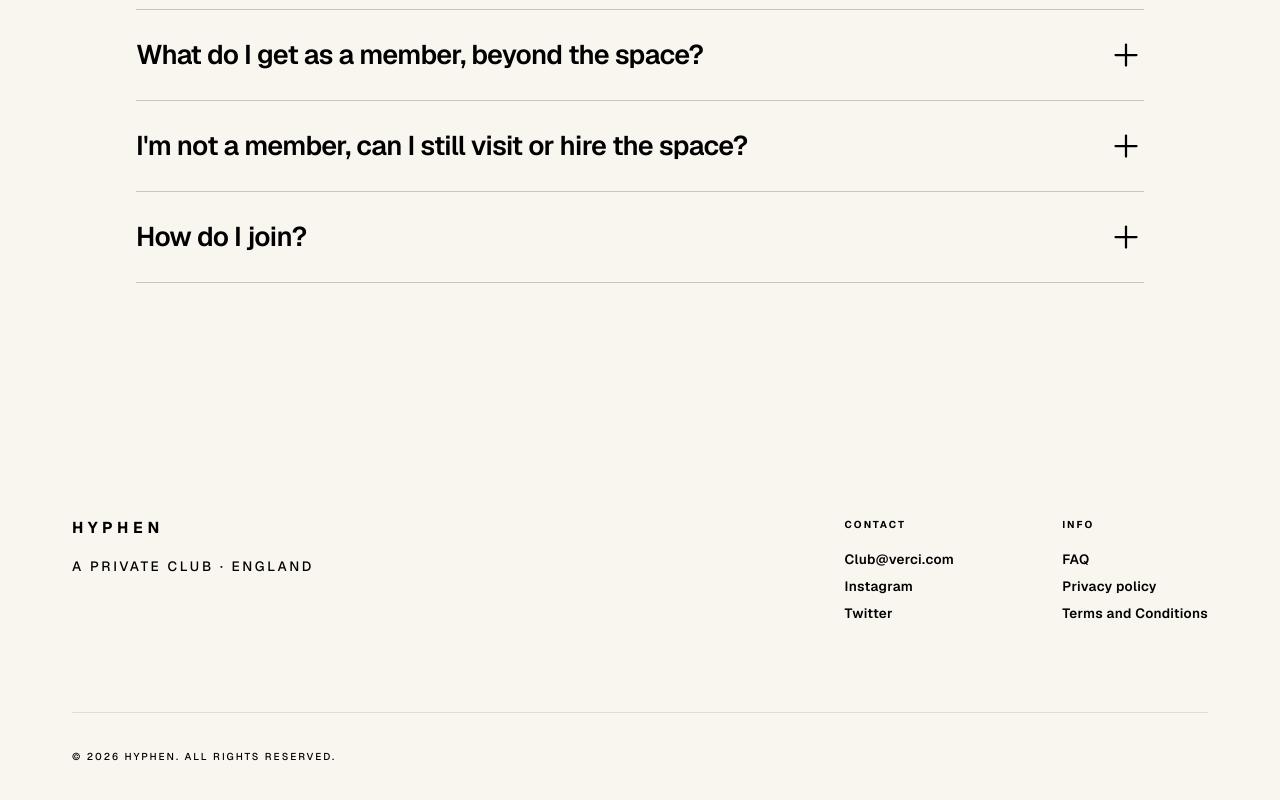
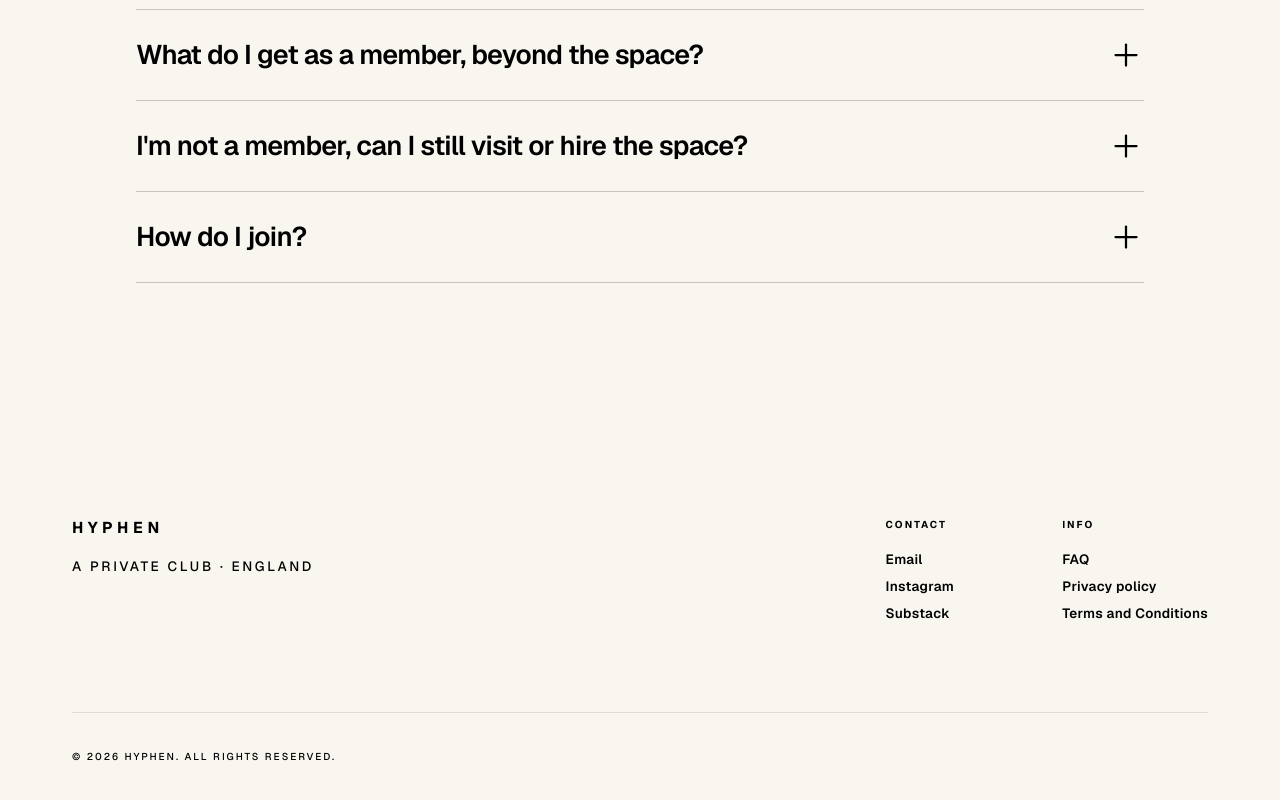
Before and after one commit to shetty-ansh/hyphen, a Next.js app: page / in a window 1280 px wide. Shown: the part 6621-7421 px from the top of the page. Built offline with nearby package versions, Linux system fonts and the light colour scheme.

Commit message:
Ansh - Socials added

```diff
--- a/app/components/Footer.tsx
+++ b/app/components/Footer.tsx
@@ -23,9 +23,9 @@ export default function Footer() {
                             Contact
                         </div>
                         <div className="flex flex-col gap-2 text-xs font-semibold tracking-wide">
-                            <a href="mailto:Club@verci.com" className="transition-colors hover:text-foreground">Club@verci.com</a>
-                            <a href="#" className="transition-colors hover:text-foreground">Instagram</a>
-                            <a href="#" className="transition-colors hover:text-foreground">Twitter</a>
+                            <a href="mailto:hello@tcsnetwork.co.uk" className="transition-colors hover:text-foreground">Email</a>
+                            <a href="https://www.instagram.com/hyphen.ldn/" target="_blank" rel="noopener noreferrer" className="transition-colors hover:text-foreground">Instagram</a>
+                            <a href="https://substack.com/@csnetwork" target="_blank" rel="noopener noreferrer" className="transition-colors hover:text-foreground">Substack</a>
                         </div>
                     </div>
 
--- a/app/components/Navbar.tsx
+++ b/app/components/Navbar.tsx
@@ -134,8 +134,12 @@ export default function Navbar() {
                                 </Link>
                             </div>
 
-                            <div className="mt-auto pb-10">
-                                <div className="text-[10px] font-medium uppercase tracking-[0.2em] text-foreground">
+                            <div className="mt-auto pb-10 flex flex-col gap-3">
+                                <div className="flex gap-4 text-xs font-semibold uppercase tracking-wider text-foreground/70">
+                                    <a href="https://www.instagram.com/hyphen.ldn/" target="_blank" rel="noopener noreferrer" className="hover:text-foreground transition-colors">Instagram</a>
+                                    <a href="https://substack.com/@csnetwork" target="_blank" rel="noopener noreferrer" className="hover:text-foreground transition-colors">Substack</a>
+                                </div>
+                                <div className="text-[10px] font-medium uppercase tracking-[0.2em] text-foreground/60">
                                     A Private Club &middot; England
                                 </div>
                             </div>
```
